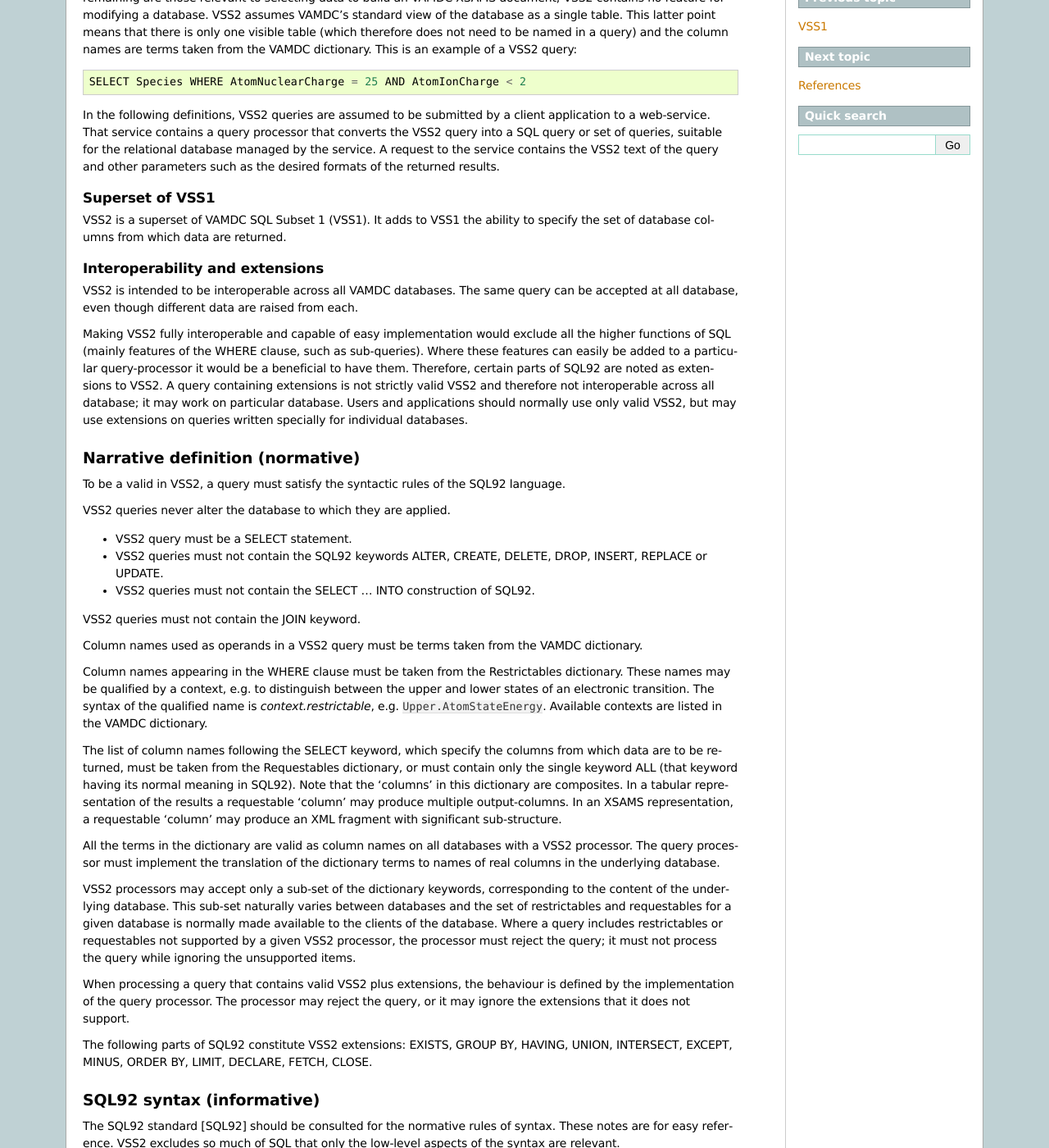
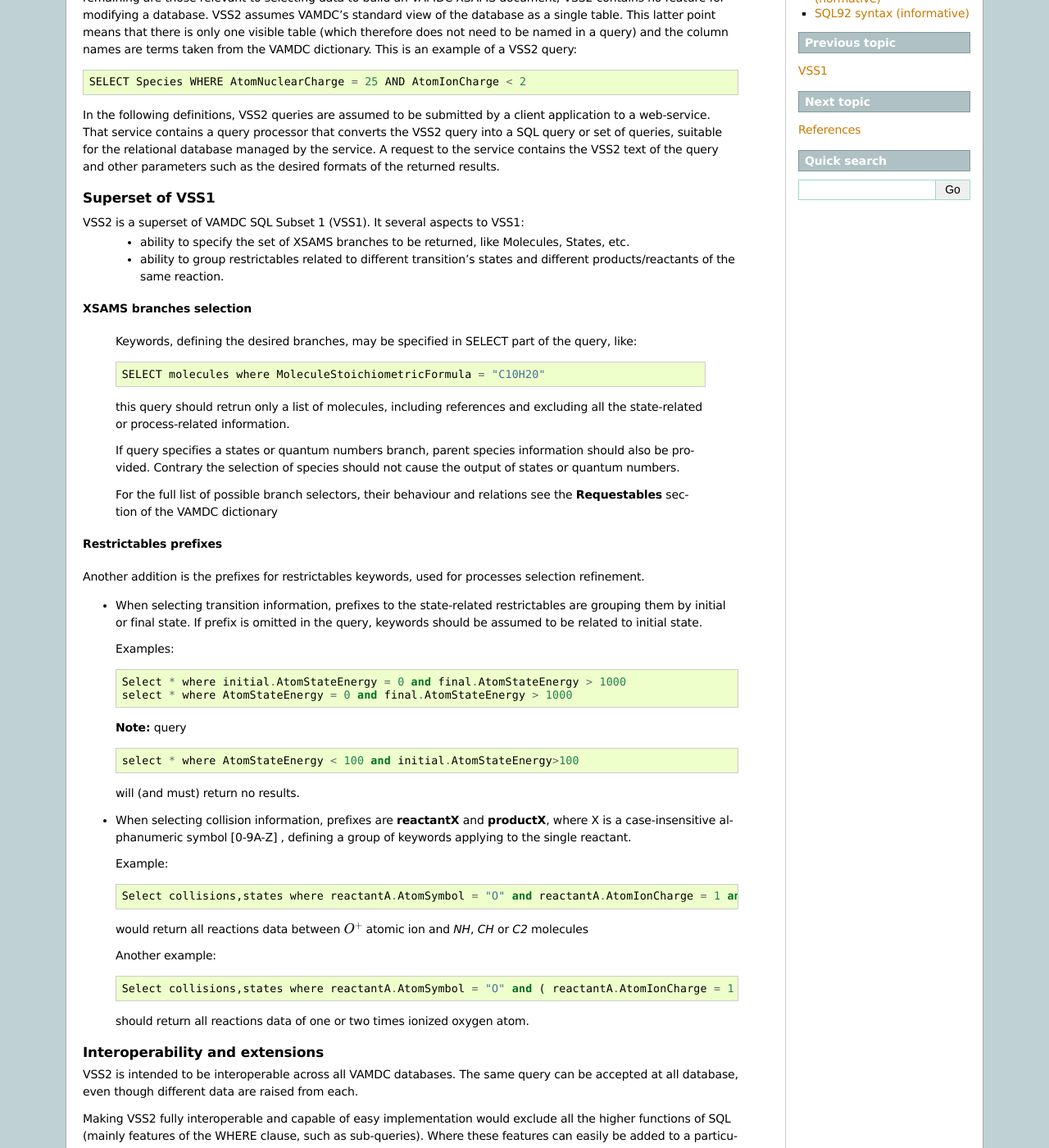
Before and after one commit to VAMDC/Standards, a Sphinx documentation site: the page built from doc/source/queryLanguage/vss2.rst, in a window 1280 px wide and 1400 px high, scrolled down 278 px. Shown: the whole window at 82% size. Built offline with Sphinx 7.4.7, drawn with Linux system fonts in a browser that asks for light colours; formulas are drawn with MathJax 3; some of the changed text lies outside the part shown.

Commit message:
Refined VSS2 description

```diff
--- a/doc/source/queryLanguage/vss2.rst
+++ b/doc/source/queryLanguage/vss2.rst
@@ -26,7 +26,60 @@ In the following definitions, VSS2 queries are assumed to be submitted by a clie
 Superset of VSS1
 ~~~~~~~~~~~~~~~~
 
-VSS2 is a superset of VAMDC SQL Subset 1 (VSS1). It adds to VSS1 the ability to specify the set of database columns from which data are returned.
+VSS2 is a superset of VAMDC SQL Subset 1 (VSS1). It several aspects to VSS1:
+	* ability to specify the set of XSAMS branches to be returned, like Molecules, States, etc.
+	* ability to group restrictables related to different transition's states and different products/reactants of the same reaction.
+
+
+XSAMS branches selection
++++++++++++++++++++++++++++
+
+	Keywords, defining the desired branches, may be specified in SELECT part of the query, like::
+
+		SELECT molecules where MoleculeStoichiometricFormula = "C10H20"
+
+	this query should retrun only a list of molecules, including references and excluding all the state-related or process-related information.
+
+	If query specifies a states or quantum numbers branch, parent species information should also be provided. Contrary the selection of species should not cause the output of states or quantum numbers.
+
+	For the full list of possible branch selectors, their behaviour and relations see the **Requestables** section of the VAMDC dictionary
+
+Restrictables prefixes
+++++++++++++++++++++++++
+
+Another addition is the prefixes for restrictables keywords, used for processes selection refinement.
+
+*	When selecting transition information, prefixes to the state-related restrictables are grouping them by initial or final state. If prefix is omitted in the query, keywords should be assumed to be related to initial state.
+
+	Examples::
+
+		Select * where initial.AtomStateEnergy = 0 and final.AtomStateEnergy > 1000
+		select * where AtomStateEnergy = 0 and final.AtomStateEnergy > 1000
+
+	**Note:** query
+
+	::
+
+		select * where AtomStateEnergy < 100 and initial.AtomStateEnergy>100
+
+	will (and must) return no results.
+
+*	When selecting collision information, prefixes are **reactantX** and **productX**, where X is a case-insensitive alphanumeric symbol [0-9A-Z] , defining a group of keywords applying to the single reactant.
+
+	Example::
+
+		Select collisions,states where reactantA.AtomSymbol = "O" and reactantA.AtomIonCharge = 1 and ReAcTaNt2.MoleculeStoichiometricFormula in ("HN","HC","C2")
+
+	would return all reactions data between :math:`O^+` atomic ion and *NH*, *CH* or *C2* molecules
+
+	Another example::
+
+		Select collisions,states where reactantA.AtomSymbol = "O" and ( reactantA.AtomIonCharge = 1 OR reactantA.AtomIonCharge = 2)
+
+	should return all reactions data of one or two times ionized oxygen atom.
+
+
+
 
 Interoperability and extensions
 ~~~~~~~~~~~~~~~~~~~~~~~~~~~~~~~~
```
